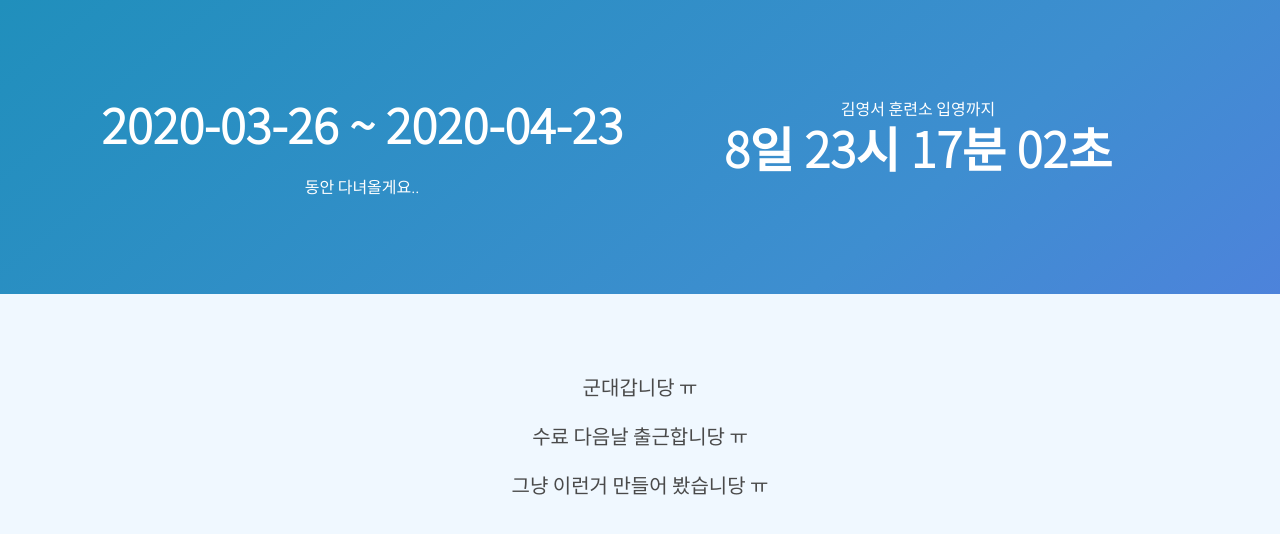
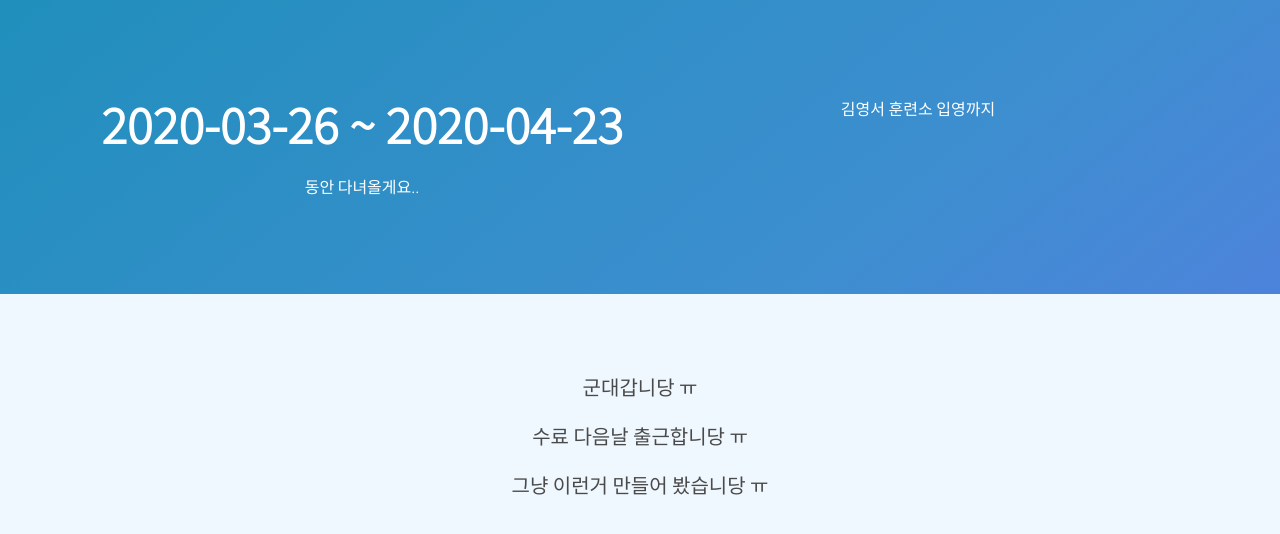
Before and after one commit to kys6879/hello-nonsan, an Angular app: page / in a window 1280 px wide. Shown: the top 534 px of the page. Built offline with nearby package versions, Linux system fonts and the light colour scheme.

Commit message:
set step

```diff
--- a/src/app/app.component.ts
+++ b/src/app/app.component.ts
@@ -28,17 +28,19 @@ export class AppComponent implements OnInit, OnDestroy {
   ngOnInit(): void {
 
     this.setStep();
-    console.log("step --->", this.step);
-    if (this.isEndNonsan()) { // 훈련 끝
-      this.currentValue = "끝났당~~"
-    } else {
-      if (this.isStartNonsan()) { // 훈련 시작
-        this.startAt = this.calStartAt(this.endTime)
-      } else { // 훈련 전
-        this.startAt = this.calStartAt(this.startTime)
-      }
-      this.startCountDown();
-    }
+    console.log("#ngOnInit 설정된 step 은 --> !",this.step);
+
+
+    // if (this.isEndNonsan()) { // 훈련 끝
+    //   this.currentValue = "끝났당~~"
+    // } else {
+    //   if (this.isStartNonsan()) { // 훈련 시작
+    //     this.startAt = this.calStartAt(this.endTime)
+    //   } else { // 훈련 전
+    //     this.startAt = this.calStartAt(this.startTime)
+    //   }
+    //   this.startCountDown();
+    // }
   }
 
   public startCountDown() {
@@ -68,15 +70,17 @@ export class AppComponent implements OnInit, OnDestroy {
   }
 
   private setStep(): void {
+    console.log("#setStep start!");
+
     if (this.isStartNonsan()) {
       this.step = 'START';
+      if(this.isEndNonsan()) {
+        this.step = 'END'
+      }
     }
-    else if (this.isEndNonsan()) {
-      this.step = 'END';
-    } else {
-      this.step = 'NORMAL';
-    }
-    console.log("Set setep ---------->", this.step);
+     else {
+      this.step = 'NORMAL'
+     }
   }
 
   private formatValue(v) {
@@ -118,12 +122,12 @@ export class AppComponent implements OnInit, OnDestroy {
     let today: Date = new Date();
 
     let betweenDay = (goalDay.getTime() - today.getTime());
-
     return (betweenDay <= 0) ? true : false;
   }
 
 
   private isStartNonsan() {
+    console.log("#isStartNonsan start!");
     return (this.isOverTime(this.startTime) ? true : false);
   }
 
@@ -132,8 +136,8 @@ export class AppComponent implements OnInit, OnDestroy {
   }
 
 
-  get startTime(): Date { return new Date(2020, 2, 26, 14) }
-  get endTime(): Date { return new Date(2020, 3, 23, 14) }
+  get startTime(): Date { return new Date(2020, 2, 25, 23,40) }
+  get endTime(): Date  { return new Date(2020, 2, 25, 23,58) }
 
   // get startTime(): Date { return new Date(2020, 2, 24, 14) }
   // get endTime(): Date { return new Date(2020, 2, 24, 17, 3, 0) }
```
